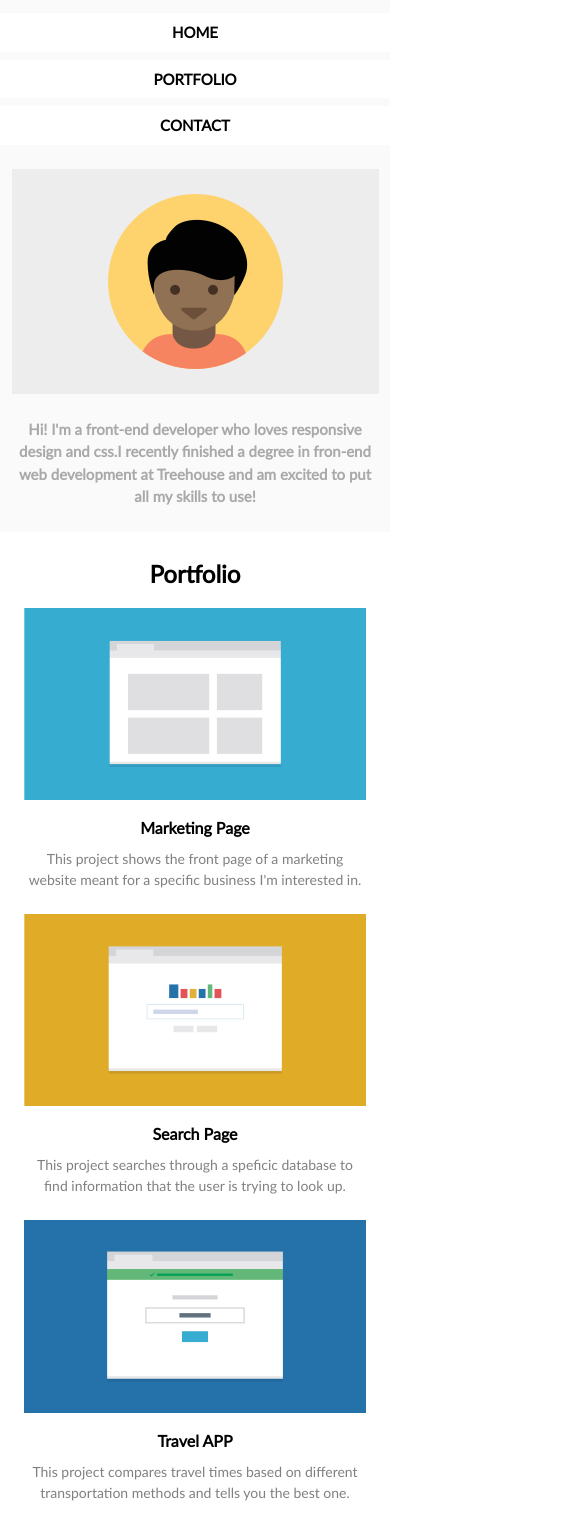
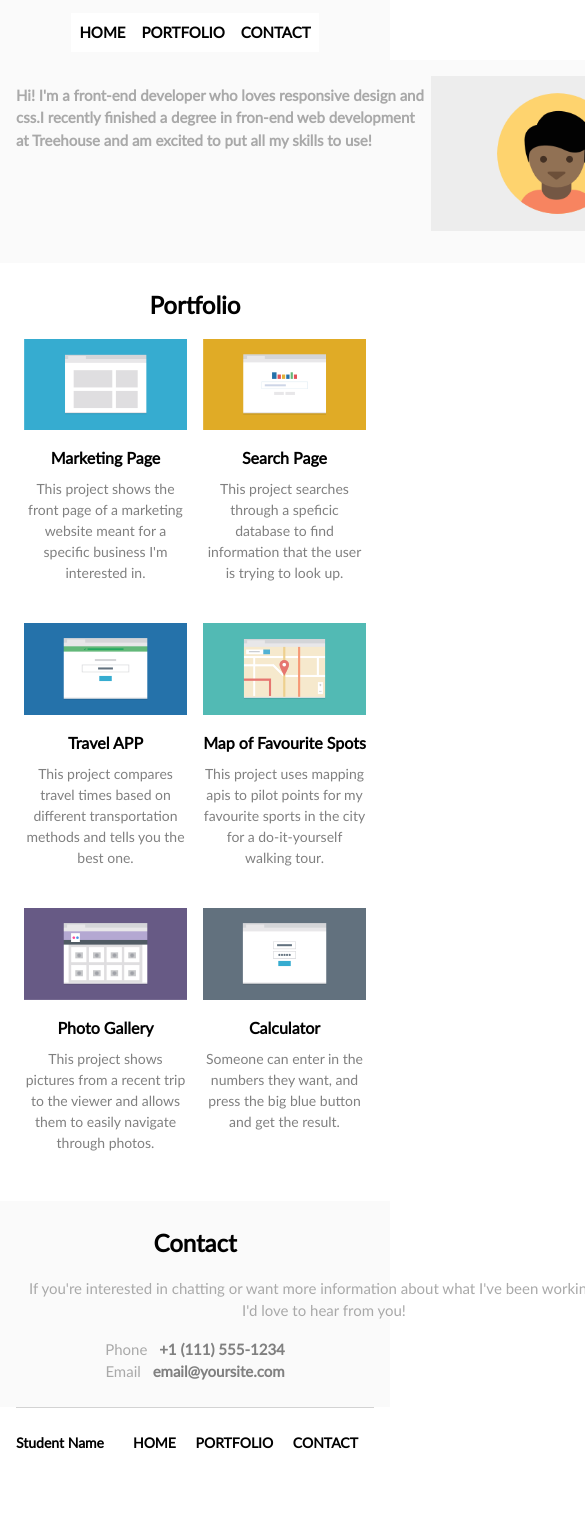
Before and after one commit to fdemadev/project-mobileFirst-01, a plain HTML site: page index.html in a window 390 px wide. Shown: the part 67-1591 px from the top of the page, 585 px wide, since content can reach past the window. After the commit the page ends 1544 px from the top, so only its background shows below. Drawn offline with Linux system fonts and the light colour scheme.

Commit message:
finished tablet-template

```diff
--- a/index.html
+++ b/index.html
@@ -106,6 +106,9 @@
             </div>
             <div class="footer__links">
                 <a href="#" class="footer__link">Back to top</a>
+                <a href="#" class="footer__link">Home</a>
+                <a href="#" class="footer__link">Portfolio</a>
+                <a href="#" class="footer__link">Contact</a>
             </div>
         </div>
     </footer>
--- a/style.css
+++ b/style.css
@@ -106,7 +106,12 @@ img {
     font-weight: 900;
 
 }
-
+@media (min-width: 321px) and (max-width:768px){
+    .header__nav{
+        flex-flow: row;
+        justify-content: center;
+    }
+}
 .profile{
     display: flex;
     flex-flow: column;
@@ -135,7 +140,23 @@ img {
     font-weight: bolder;
     color: darkgray;
 }
+@media (min-width: 321px) and (max-width:768px){
+    .profile{
+        flex-flow:row;
+        width: 700px;
+        margin: 0 auto;
+    }
+    .profile__image{
+        width: 30vh;
+    }
+    .profile__comments{
+        order: -1;
+    }
+    .profile__text{
+        text-align: initial;
+    }
 
+}
 .portfolio{
     display: flex;
     flex-flow: column;
@@ -175,6 +196,13 @@ img {
     color:grey;
     text-align: center;
 }
+@media (min-width: 321px) and (max-width:768px){
+    .portfolio__container{
+        display: grid;
+        grid-template-columns: repeat(2,1fr);
+        grid-gap: 16px;
+    }
+}
 .contact{
     display: flex;
     flex-flow: column;
@@ -211,13 +239,19 @@ img {
     color:grey;
     font-weight: 900;
 }
+@media (min-width: 321px) and (max-width:768px){
+    .contact__text{
+        width: 600px;
+        margin: 0 auto;
+    }
+}
 .footer{
     padding: 0px 16px;
 }
 .footer__container{
     border-top: 1px solid lightgray;
 
-    padding: 8px 0;
+    padding: 24px 0;
 
     display: flex;
     justify-content: space-between;
@@ -230,3 +264,11 @@ img {
 .footer__links{
     text-transform: uppercase;
 }
+.footer__link{
+    padding-right: 16px;
+}
+@media (min-width: 321px) and (max-width:768px){
+    .footer__link:first-of-type{
+        display:none;
+    }
+}
```
